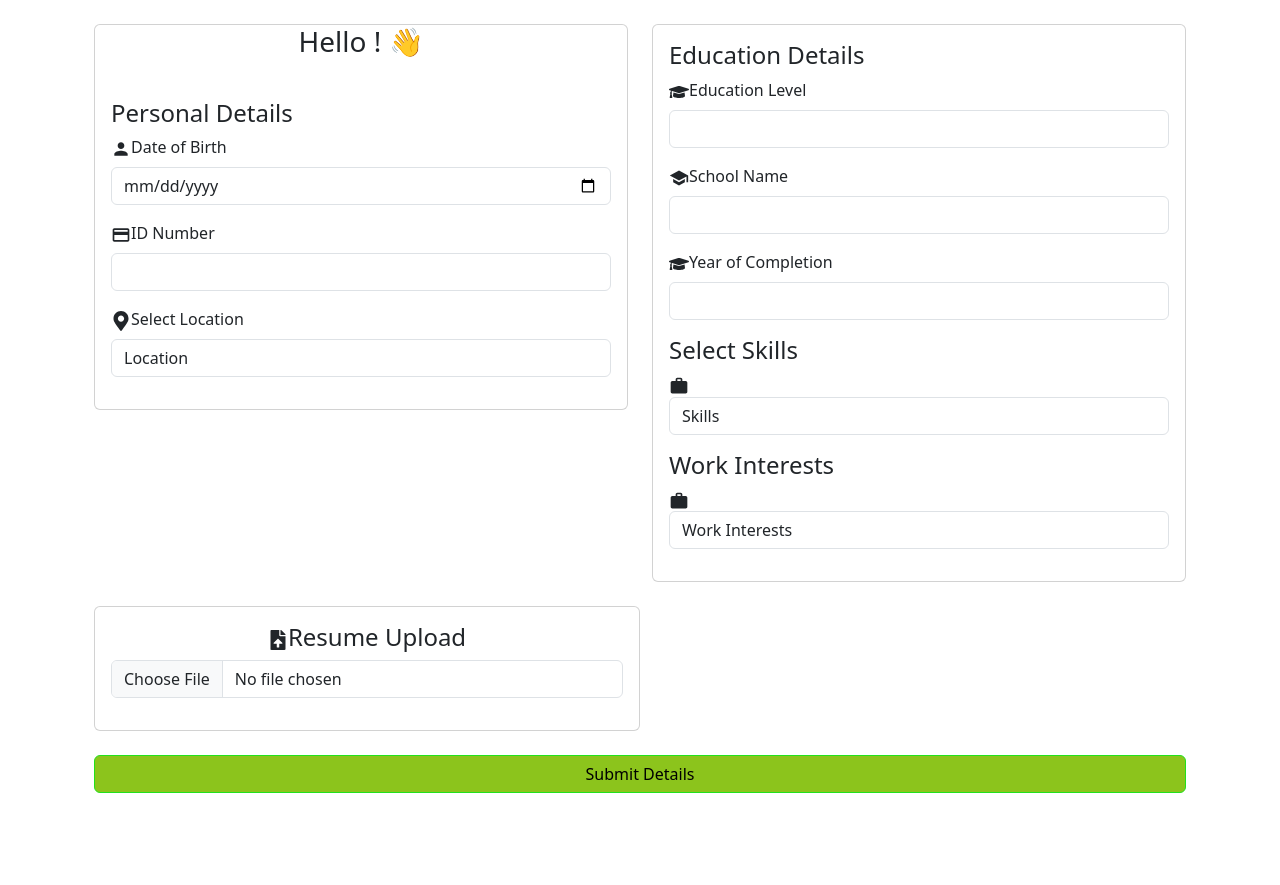
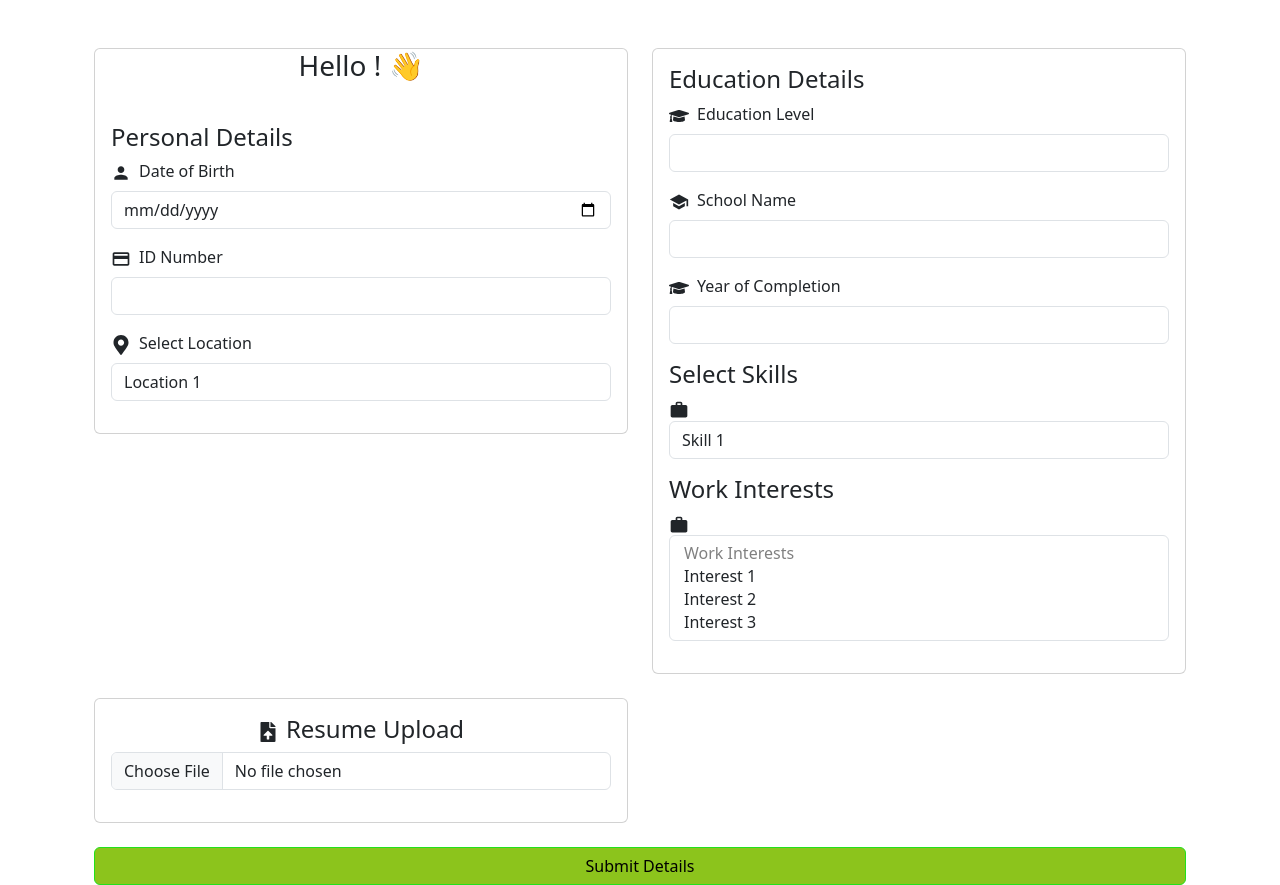
Before and after one commit to Swahilipot-Hub-Developers/fursa2.0-web, a Next.js app: page /jobseeker/skills in a window 1280 px wide. Before the commit the page ends 800 px from the top, so only its background shows below. Built offline with nearby package versions, Linux system fonts and the light colour scheme.

Commit message:
part of reviewed changes made

```diff
--- a/src/pages/jobseeker/skills.js
+++ b/src/pages/jobseeker/skills.js
@@ -1,24 +1,32 @@
-import { FaFileUpload } from "react-icons/fa";
-import { FontAwesomeIcon } from "@fortawesome/react-fontawesome";
-import {
-  faCalendar,
-  faIdCard,
-  faMapMarkerAlt,
-  faGraduationCap,
-  faFileAlt,
-} from "@fortawesome/free-solid-svg-icons";
+import React, { useState } from "react";
 import {
   MdPerson,
   MdSchool,
   MdWork,
+  MdCreditCard,
   MdAddAPhoto,
-  MdCreditCard,
-} from "react-icons/md"; // Importing react-icons
-import { FaMapMarkerAlt, FaGraduationCap } from "react-icons/fa"; // Importing FaMapMarkerAlt and FaGraduationCap
+} from "react-icons/md";
+import { FaMapMarkerAlt, FaGraduationCap, FaFileUpload } from "react-icons/fa";
 
 const SkillsPage = ({ firstName }) => {
+  const [selectedSkills, setSelectedSkills] = useState([]);
+  const [selectedWorkInterests, setSelectedWorkInterests] = useState([]);
+
+  const handleSkillsChange = (e) => {
+    const selectedSkill = e.target.value;
+    setSelectedSkills((prevSkills) => [...prevSkills, selectedSkill]);
+  };
+
+  const handleWorkInterestChange = (e) => {
+    const selectedInterest = e.target.value;
+    setSelectedWorkInterests((prevInterests) => [
+      ...prevInterests,
+      selectedInterest,
+    ]);
+  };
+
   return (
-    <div className="container">
+    <div className="container mt-4">
       <div className="row">
         <div className="col-md-6 col-12 mt-4">
           <div className="card">
@@ -30,7 +38,7 @@ const SkillsPage = ({ firstName }) => {
                 {/* Personal Details Section */}
                 <div className="mb-3 position-relative">
                   <h4 className="mb-2">Personal Details</h4>
-                  <MdPerson size={20} className="small-icon mr-2" />
+                  <MdPerson size={20} className="small-icon me-2" />
                   <label className="form-label" htmlFor="dateOfBirth">
                     Date of Birth
                   </label>
@@ -42,7 +50,7 @@ const SkillsPage = ({ firstName }) => {
                   />
                 </div>
                 <div className="mb-3 position-relative">
-                  <MdCreditCard size={20} className="small-icon mr-2" />
+                  <MdCreditCard size={20} className="small-icon me-2" />
                   <label className="form-label" htmlFor="idNumber">
                     ID Number
                   </label>
@@ -58,12 +66,14 @@ const SkillsPage = ({ firstName }) => {
                   />
                 </div>
                 <div className="mb-3 position-relative">
-                  <FaMapMarkerAlt size={20} className="small-icon mr-2" />
+                  <FaMapMarkerAlt size={20} className="small-icon me-2" />
                   <label className="form-label" htmlFor="location">
                     Select Location
                   </label>
                   <select className="form-control pl-4" id="location" required>
-                    <option value=""> Location</option>
+                    <option value="" disabled>
+                      Location
+                    </option>
                     <option value="location1">Location 1</option>
                     <option value="location2">Location 2</option>
                     <option value="location3">Location 3</option>
@@ -80,7 +90,7 @@ const SkillsPage = ({ firstName }) => {
               <form>
                 <div className="mb-3 position-relative">
                   <h4 className="mb-2">Education Details</h4>
-                  <FaGraduationCap size={20} className="small-icon mr-2" />
+                  <FaGraduationCap size={20} className="small-icon me-2" />
                   <label className="form-label" htmlFor="educationLevel">
                     Education Level
                   </label>
@@ -92,7 +102,7 @@ const SkillsPage = ({ firstName }) => {
                   />
                 </div>
                 <div className="mb-3 position-relative">
-                  <MdSchool size={20} className="small-icon mr-2" />
+                  <MdSchool size={20} className="small-icon me-2" />
                   <label className="form-label" htmlFor="schoolName">
                     School Name
                   </label>
@@ -104,7 +114,7 @@ const SkillsPage = ({ firstName }) => {
                   />
                 </div>
                 <div className="mb-3 position-relative">
-                  <FaGraduationCap size={20} className="small-icon mr-2" />
+                  <FaGraduationCap size={20} className="small-icon me-2" />
                   <label className="form-label" htmlFor="yearOfCompletion">
                     Year of Completion
                   </label>
@@ -118,31 +128,63 @@ const SkillsPage = ({ firstName }) => {
                 {/* Select Skills Section */}
                 <div className="mb-3 position-relative">
                   <h4 className="mb-2">Select Skills</h4>
-                  <MdWork size={20} className="small-icon mr-2" />
-                  <select className="form-control pl-4" id="skills" required>
-                    <option value="">Skills</option>
+                  <MdWork size={20} className="small-icon me-2" />
+                  <select
+                    className="form-control pl-4"
+                    id="skills"
+                    onChange={handleSkillsChange}
+                    required
+                  >
+                    <option value="" disabled>
+                      Skills
+                    </option>
                     <option value="skill1">Skill 1</option>
                     <option value="skill2">Skill 2</option>
                     <option value="skill3">Skill 3</option>
                   </select>
+                  {/* Display selected skills */}
+                  {selectedSkills.length > 0 && (
+                    <div>
+                      <strong>Selected Skills:</strong>
+                      <ul>
+                        {selectedSkills.map((skill, index) => (
+                          <li key={index}>{skill}</li>
+                        ))}
+                      </ul>
+                    </div>
+                  )}
                 </div>
                 {/* Work Interests Section */}
                 <div className="mb-3 position-relative">
                   <h4 className="mb-2">Work Interests</h4>
-                  <MdWork size={20} className="small-icon mr-2" />
+                  <MdWork size={20} className="small-icon me-2" />
                   <select
                     className="form-control pl-4"
                     id="workInterests"
+                    onChange={handleWorkInterestChange}
+                    multiple
                     required
                   >
-                    <option value="">Work Interests</option>
+                    <option value="" disabled>
+                      Work Interests
+                    </option>
                     <option value="interest1">Interest 1</option>
                     <option value="interest2">Interest 2</option>
                     <option value="interest3">Interest 3</option>
                   </select>
+                  {/* Display selected work interests */}
+                  {selectedWorkInterests.length > 0 && (
+                    <div>
+                      <strong>Selected Work Interests:</strong>
+                      <ul>
+                        {selectedWorkInterests.map((interest, index) => (
+                          <li key={index}>{interest}</li>
+                        ))}
+                      </ul>
+                    </div>
+                  )}
                 </div>
               </form>
-            </div>
             </div>
           </div>
         </div>
@@ -151,7 +193,7 @@ const SkillsPage = ({ firstName }) => {
           <div className="card">
             <div className="card-body text-center">
               <h4 className="mb-2">
-              <FaFileUpload size={20} className="small-icon mr-2" />
+                <FaFileUpload size={20} className="small-icon me-2" />
                 Resume Upload
               </h4>
               <div className="mb-3">
@@ -171,8 +213,11 @@ const SkillsPage = ({ firstName }) => {
             </div>
           </div>
         </div>
+      </div>
+      {/* Space between sections */}
+      <div className="my-4" />
       {/* Submit Details Button */}
-      <div className="d-flex justify-content-end mt-4">
+      <div className="d-flex justify-content-end">
         <button
           type="submit"
           className="btn btn-success"
```
Lines whose indentation alone changed are shown as unchanged.
